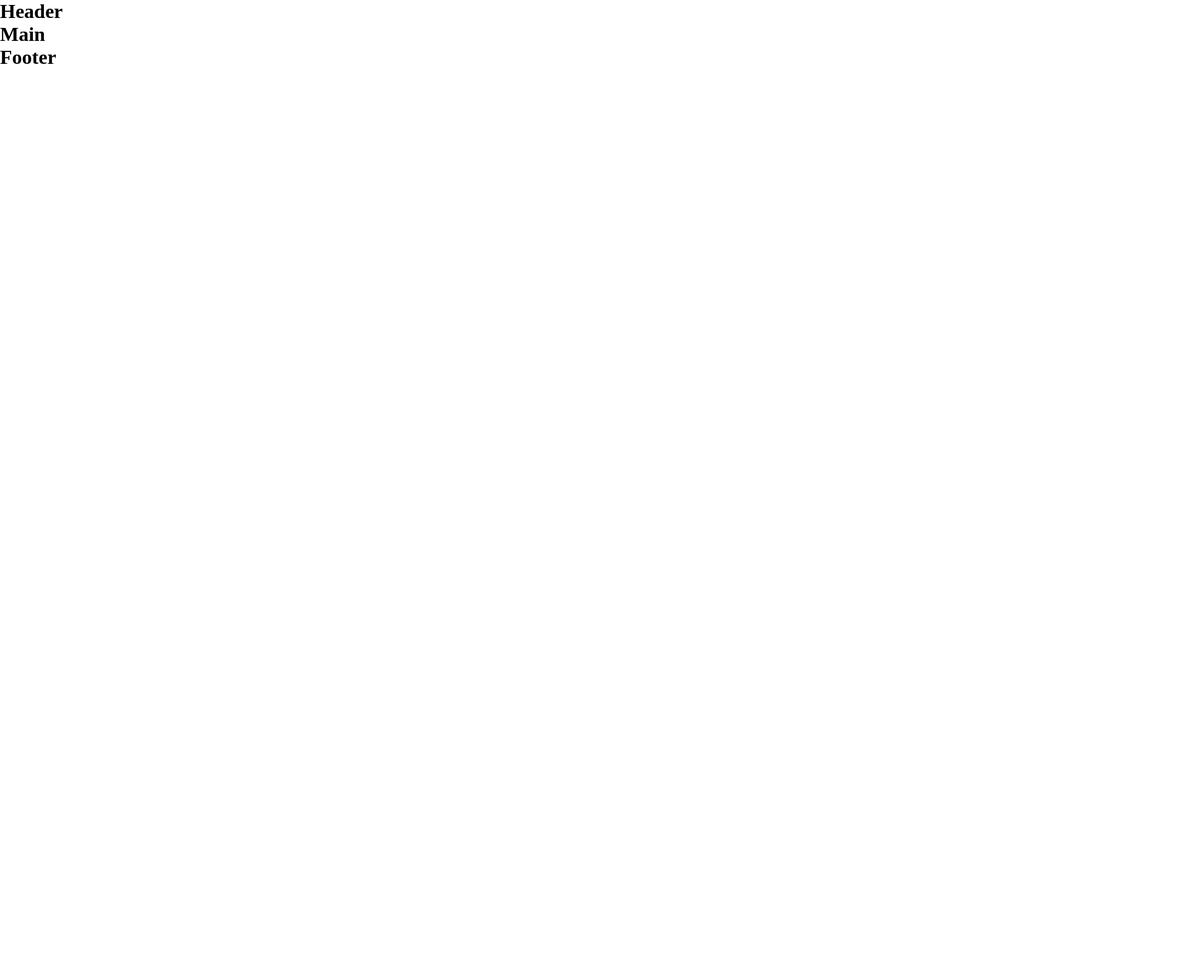
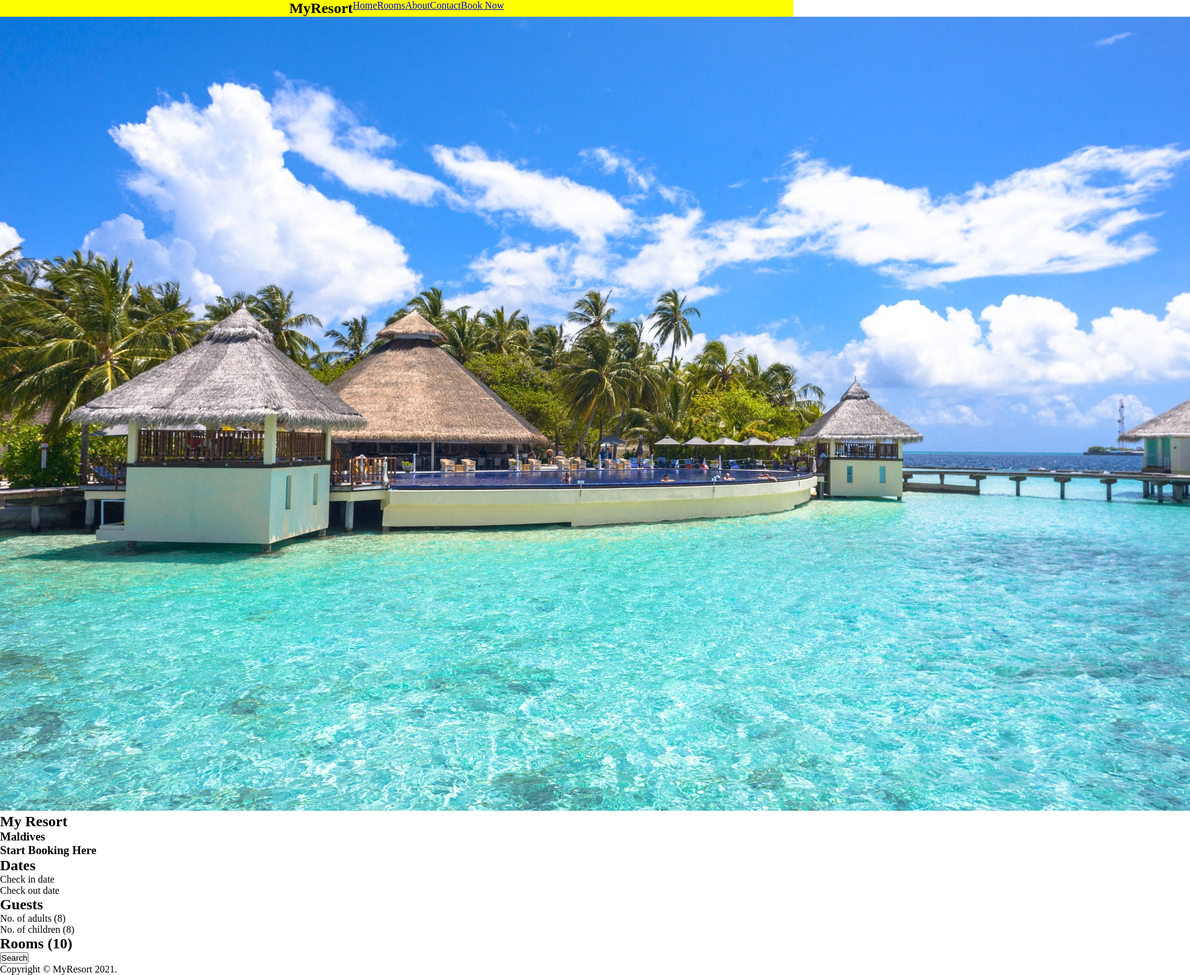
Before and after one commit to ginohagad/myresort, a React (Create React App) app: page / in a window 1280 px wide. Shown: the whole page at 62% size, 1920 px wide, since content can reach past the window. Before the commit the page ends 800 px from the top, so only its background shows below. Built offline with nearby package versions, Linux system fonts and the light colour scheme.

Commit message:
Done with the content and started styling for the navbar.

```diff
--- a/src/App.css
+++ b/src/App.css
@@ -3,3 +3,18 @@
   padding: 0;
   box-sizing: border-box;
 }
+
+.navbar {
+  background-color: yellow; /* temporary background */
+  display: flex;
+  align-items: flex-start;
+  justify-content: center;
+}
+
+.navbar ul {
+  display: flex;
+}
+
+.navbar ul li {
+  list-style-type: none;
+}
--- a/src/App.js
+++ b/src/App.js
@@ -1,5 +1,5 @@
 import { Component } from 'react';
-import Header from './components/Header';
+import Navbar from './components/Navbar';
 import Main from './components/Main';
 import Footer from './components/Footer';
 import './App.css';
@@ -9,7 +9,7 @@ class App extends Component {
   render() {
     return (
       <div className="App">
-        <Header />
+        <Navbar />
         <Main />
         <Footer />
       </div>
--- /dev/null
+++ b/src/components/BookMenu.js
@@ -0,0 +1,30 @@
+
+
+const BookMenu = () => {
+  return (
+    <div className="bookmenu">
+      <h3>Start Booking Here</h3>
+      <div className="bm-dates">
+        <h2>Dates</h2>
+        <ul>
+          <li>Check in date</li>
+          <li>Check out date</li>
+        </ul>
+      </div>
+      <div className="bm-guests">
+        <h2>Guests</h2>
+        <ul>
+          <li>No. of adults (8)</li>
+          <li>No. of children (8)</li>
+        </ul>
+      </div>
+      <div className="bm-rooms">
+        <h2>Rooms (10)</h2>
+      </div>
+      <button className="search">Search</button>
+    </div>
+  )
+}
+
+
+export default BookMenu;
--- a/src/components/Footer.js
+++ b/src/components/Footer.js
@@ -1,10 +1,9 @@
-
-
-
 
 const Footer = () => {
   return (
-    <h1>Footer</h1>
+    <section className="footer">
+      <p>Copyright &copy; MyResort 2021.</p>
+    </section>
   );
 }
 
--- a/src/components/Header.js
+++ /dev/null
@@ -1,13 +0,0 @@
-
-
-
-
-const Header = () => {
-  return (
-    <h1>Header</h1>
-  );
-}
-
-
-
-export default Header
--- a/src/components/Main.js
+++ b/src/components/Main.js
@@ -1,13 +1,13 @@
-
-
-
+import Welcome from './Welcome';
 
 const Main = () => {
   return (
-    <h1>Main</h1>
+    <div className="main">
+      <Welcome />
+    </div>
   );
 }
 
 
 
-export default Main
+export default Main;
--- /dev/null
+++ b/src/components/Navbar.js
@@ -0,0 +1,20 @@
+
+const Navbar = () => {
+
+  return (
+    <nav className="navbar">
+      <h2>MyResort</h2>
+      <ul>
+        <li><a href="#home">Home</a></li>
+        <li><a href="#rooms">Rooms</a></li>
+        <li><a href="#about">About</a></li>
+        <li><a href="#contact">Contact</a></li>
+        <li><a href="#book" className="button">Book Now</a></li>
+      </ul>
+    </nav>
+  );
+}
+
+
+
+export default Navbar;
--- /dev/null
+++ b/src/components/Welcome.js
@@ -0,0 +1,18 @@
+import resortImg from '../assets/resort01.jpg';
+import BookMenu from './BookMenu';
+
+const Welcome = () => {
+
+  return (
+    <section className="welcome">
+      <img src={resortImg} />
+      <h1>My Resort</h1>
+      <h3>Maldives</h3>
+      <BookMenu/>
+    </section>
+  );
+}
+
+
+
+export default Welcome;
```
Also changed, not shown: src/assets/resort01.jpg (added), src/components/About.js (added), src/components/Book.js (added), src/components/Contact.js (added), src/components/Rooms.js (added), 1 other file (tests, documents, lock files or other folders).
